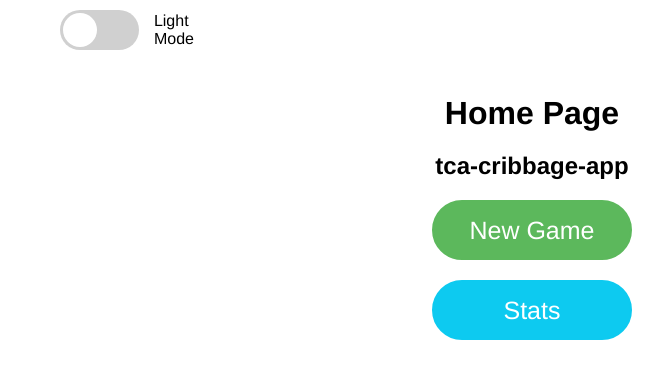
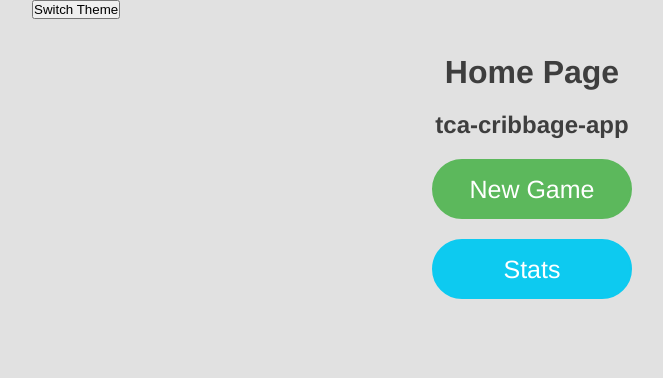
Before and after one commit to ClaytonDewey/tca-cribbage, a React (Create React App) app: page / in a window 1280 px wide. Shown: the top 378 px of the page, without its empty margins (108-771 px from the left). Built offline with nearby package versions, Linux system fonts and the light colour scheme.

Commit message:
Started updating theme toggler...

```diff
--- a/src/App.tsx
+++ b/src/App.tsx
@@ -1,6 +1,9 @@
 import "./App.scss";
 import { Routes, Route } from "react-router-dom";
 import { useState } from "react";
+import { ThemeProvider } from "styled-components";
+import { GlobalStyles } from "./Components/GlobalStyles";
+import { lightTheme, darkTheme } from "./Components/Themes";
 import { Home } from "./Components/Home/Home";
 import { PlayGame } from "./Components/PlayGame/PlayGame";
 import { SetupGame } from "./Components/SetupGame/SetupGame";
@@ -88,37 +91,16 @@ const getUniquePlayers = (results: gameResult[]) => (
 
 
 const App = () => {
-    const [theme, setTheme] = useState({ mode: "Light", checked: false });
-
-    const html = document.querySelector("html");
-
-    if (localStorage.getItem("mode") === "dark") {
-        html?.classList.add("dark");
-    } else {
-        html?.classList.remove("dark");
-    }
-
-    const toggleMode = () => {
-        if (theme.mode === "Light") {
-            setTheme({ mode: "Dark", checked: true });
-            html?.classList.add("dark");
-            localStorage.setItem("mode", "dark");
-        } else if (theme.mode === "Dark") {
-            setTheme({ mode: "Light", checked: false });
-            html?.classList.remove("dark");
-            localStorage.setItem("mode", "light");
-        }
+    const [theme, setTheme] = useState('light');
+    const themeToggler = () => {
+        theme === 'light' ? setTheme('dark') : setTheme('light');
     }
 
     return (
+        <ThemeProvider theme={theme === 'light' ? lightTheme : darkTheme}>
             <>
-            <div className="toggle-container">
-                <input type="checkbox" id="mode" className="toggle" checked={theme.checked} onChange={toggleMode} />
-                <label htmlFor="mode" className="label">
-                    <div className="ball"></div>
-                </label>
-                <span>{theme.mode} Mode</span>
-            </div>
+                <GlobalStyles />
+                <button onClick={themeToggler}>Switch Theme</button>
                 <Routes>
                     <Route path="/" element={<Home />} />
                     <Route path="setup" element={
@@ -134,6 +116,7 @@ const App = () => {
                     } />
                 </Routes>
             </>
+        </ThemeProvider>
     );
 }
 
```
Lines whose indentation alone changed are shown as unchanged.
